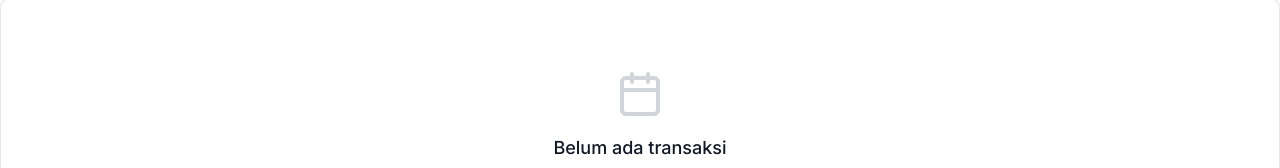
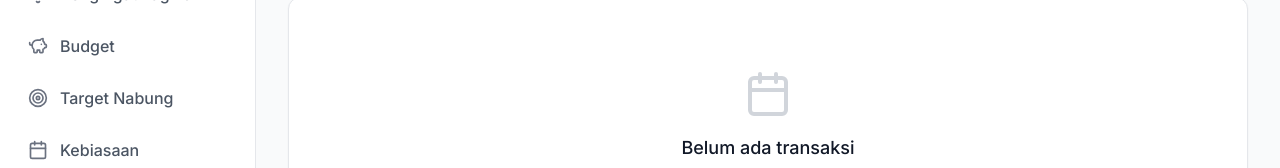
Before and after one commit to ridhozahrann/Duitku, a Next.js app: page / in a window 1280 px wide. Shown: the part 479-647 px from the top of the page. Built offline with nearby package versions, Linux system fonts and the light colour scheme; no server answers.

Commit message:
fix: beranda ikut layout dashboard biar bottom nav tampil di /

```diff
--- /dev/null
+++ b/app/(dashboard)/page.tsx
@@ -0,0 +1,5 @@
+import DashboardPage from '@/app/(dashboard)/dashboard/page'
+
+export default function Home() {
+  return <DashboardPage />
+}
--- a/app/page.tsx
+++ b/app/page.tsx
@@ -1,5 +1,5 @@
-import DashboardPage from '@/app/(dashboard)/dashboard/page'
+import { redirect } from 'next/navigation'
 
 export default function Home() {
-  return <DashboardPage />
+  redirect('/dashboard')
 }
```
